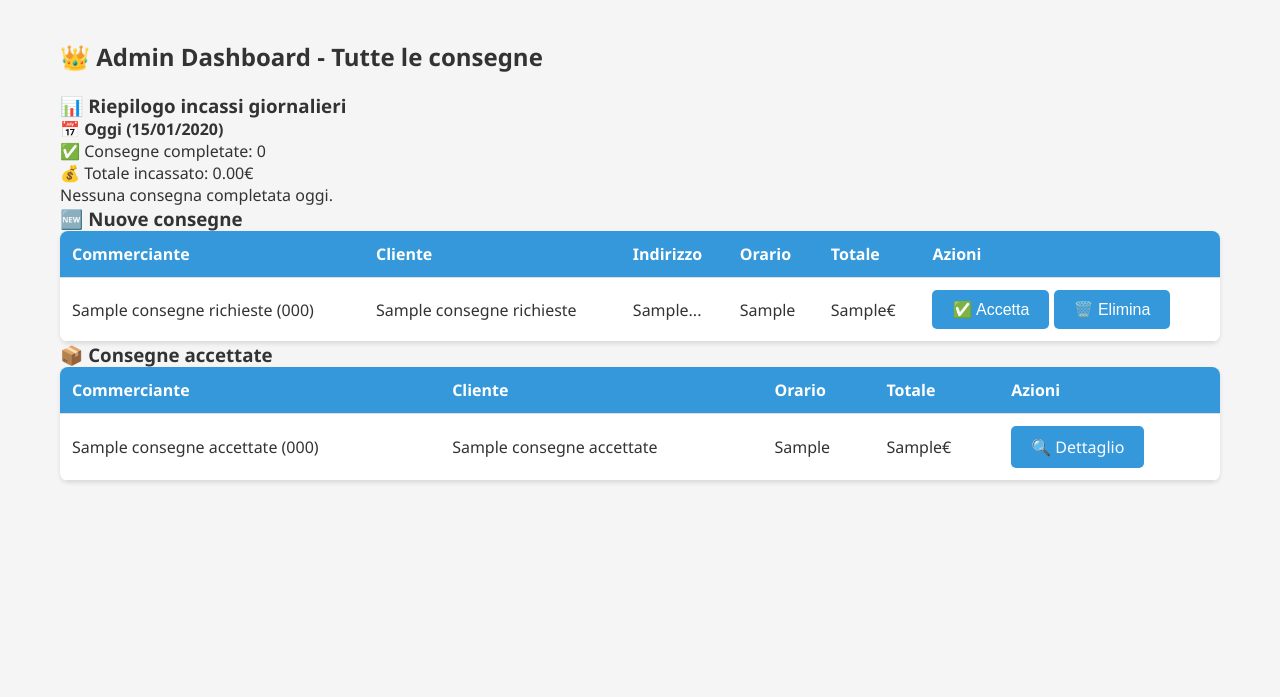
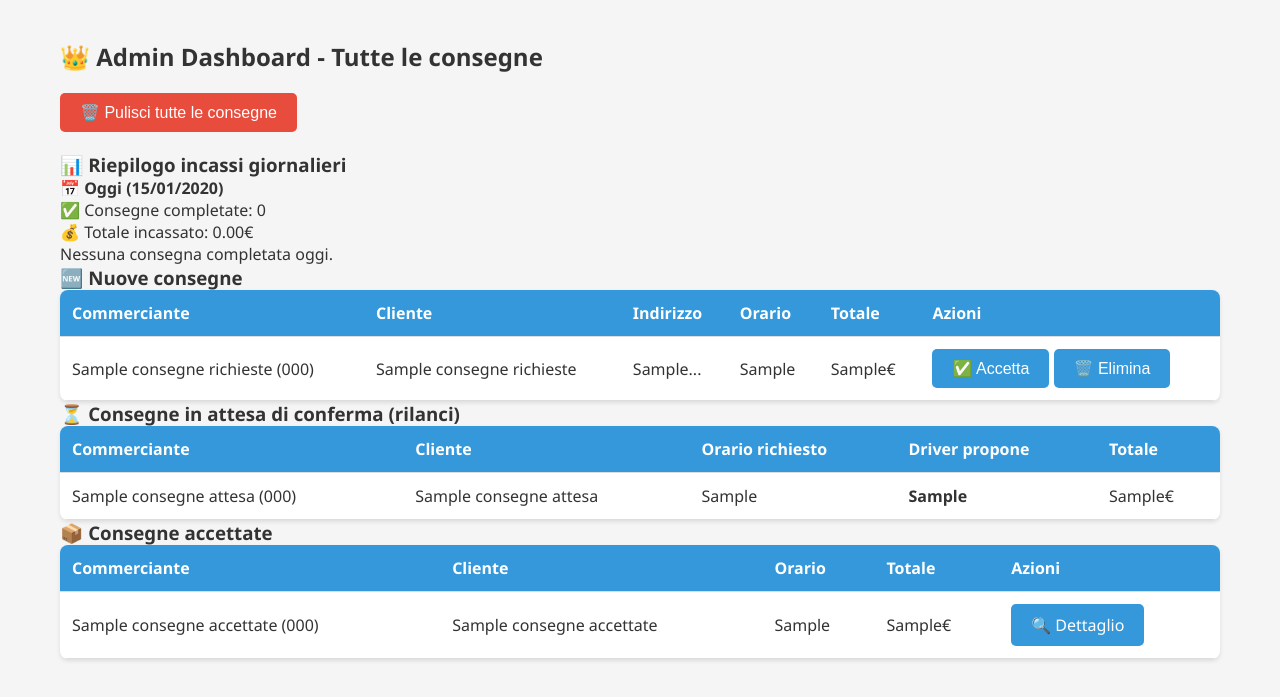
Before and after one commit to alux76/driver-consegne-personale, a Flask app: template templates/admin.html in a window 1280 px wide. Shown: the part 103-800 px from the top of the page. Run offline with Flask 3, Linux system fonts and the light colour scheme; the template is opened without the code that fills it: most values are stand-ins (such as "Sample title", 1, 10 or a date in 2020); some libraries are stand-ins or nearby versions.

Commit message:
Aggiunto pulsante pulisci tutte e riepilogo incassi in admin

```diff
--- a/templates/admin.html
+++ b/templates/admin.html
@@ -4,6 +4,8 @@
 
 {% block content %}
 <h2>👑 Admin Dashboard - Tutte le consegne</h2>
+
+<button onclick="pulisciTutte()" class="btn" style="background:#e74c3c; margin-bottom:20px;">🗑️ Pulisci tutte le consegne</button>
 
 <!-- RIEPILOGO INCASSI GIORNALIERI -->
 <h3>📊 Riepilogo incassi giornalieri</h3>
@@ -65,6 +67,29 @@
     <p>Nessuna consegna in attesa.</p>
 {% endif %}
 
+<!-- CONSEGNE IN ATTESA DI CONFERMA (RILANCI) -->
+<h3>⏳ Consegne in attesa di conferma (rilanci)</h3>
+{% if consegne_attesa %}
+    <table class="tabella">
+        <thead>
+            <tr><th>Commerciante</th><th>Cliente</th><th>Orario richiesto</th><th>Driver propone</th><th>Totale</th></tr>
+        </thead>
+        <tbody>
+        {% for c in consegne_attesa %}
+        <tr>
+            <td>{{ c.comm_nome }} ({{ c.comm_telefono }})</td>
+            <td>{{ c.cliente_nome }}</td>
+            <td>{{ c.orario_richiesto }}</td>
+            <td><strong>{{ c.orario_proposto_driver }}</strong></td>
+            <td>{{ c.totale_euro }}€</td>
+        </tr>
+        {% endfor %}
+        </tbody>
+    </table>
+{% else %}
+    <p>Nessuna consegna in attesa di conferma.</p>
+{% endif %}
+
 <!-- CONSEGNE ACCETTATE -->
 <h3>📦 Consegne accettate</h3>
 {% if consegne_accettate %}
@@ -99,5 +124,19 @@ function elimina(id) {
             .then(() => location.reload());
     }
 }
+function pulisciTutte() {
+    if(confirm("⚠️ ATTENZIONE: Questa operazione cancellerà TUTTE le consegne. Sei sicuro?")) {
+        fetch('/api/pulisci_tutte', {method: 'POST'})
+            .then(res => res.json())
+            .then(data => {
+                if(data.success) {
+                    alert(`✅ Cancellate ${data.cancellate} consegne`);
+                    location.reload();
+                } else {
+                    alert("❌ Errore: " + data.error);
+                }
+            });
+    }
+}
 </script>
 {% endblock %}
```
